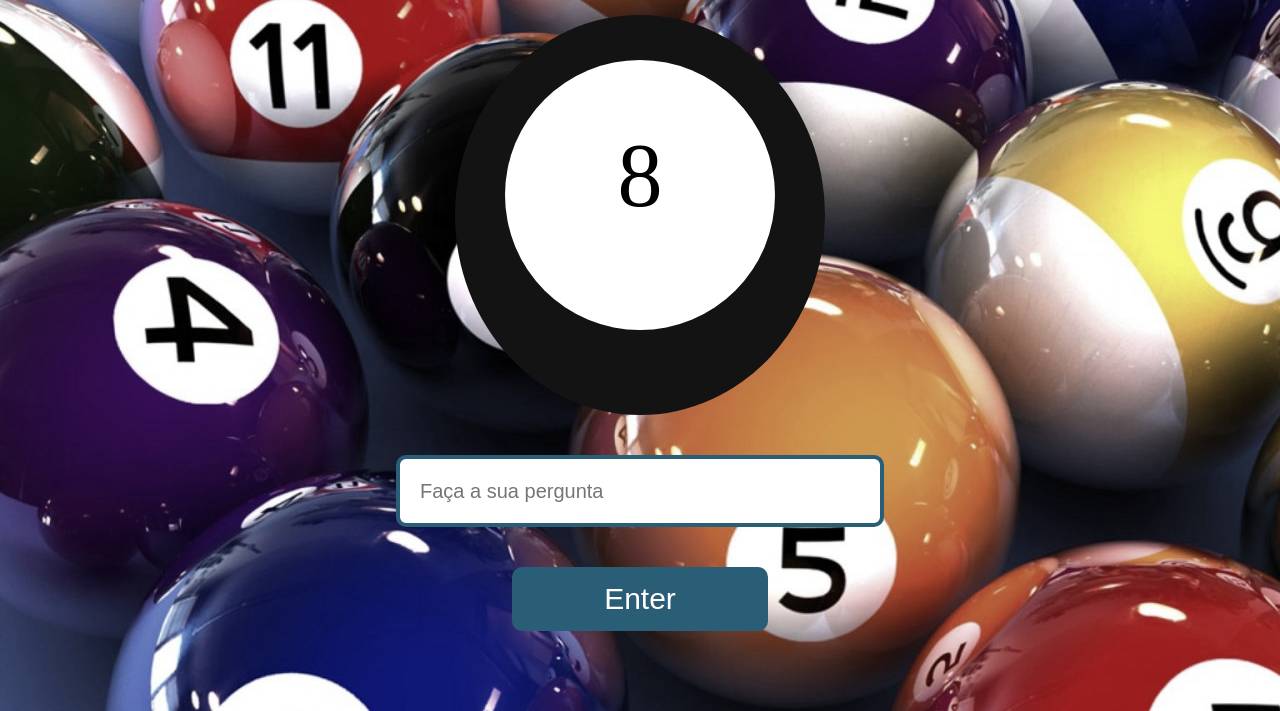
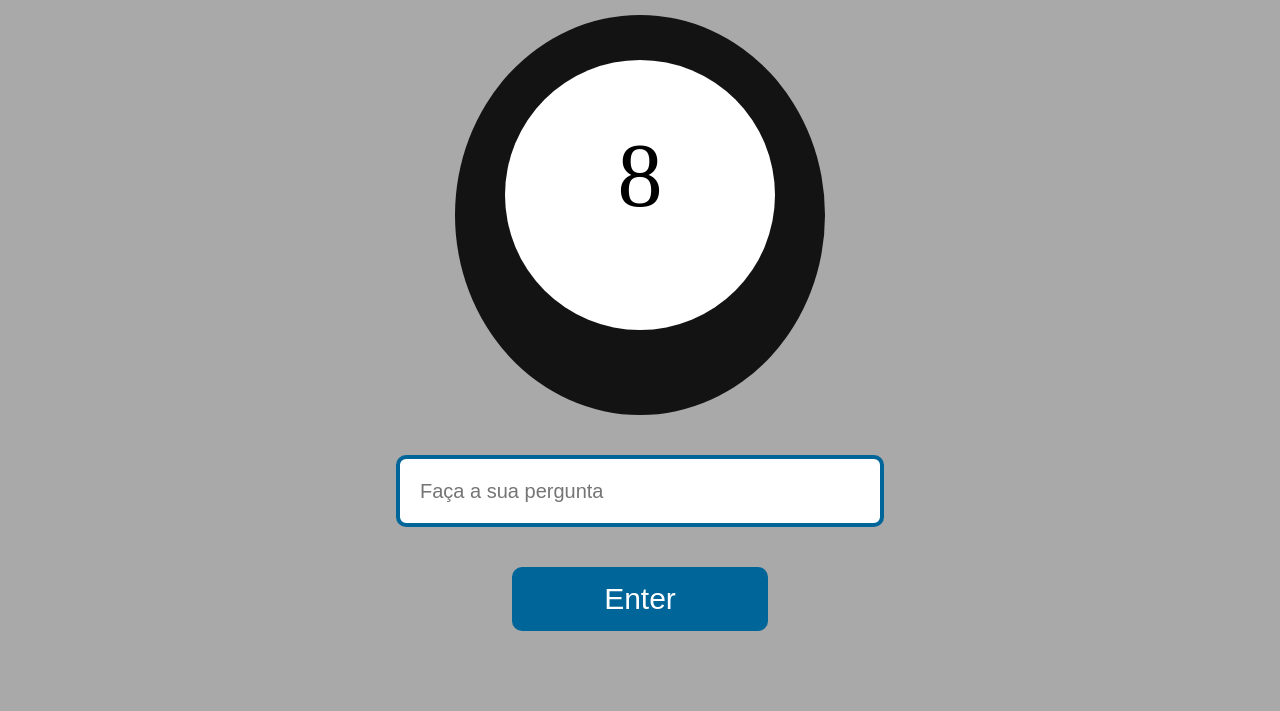
Before and after one commit to Kenzie-Academy-Brasil-Developers/entrega-construa-um-jogo-de-azar-sprint-3-VicenteCarlos, a plain HTML site: page index.html in a window 1280 px wide. Shown: the part 172-883 px from the top of the page. Drawn offline with Linux system fonts and the light colour scheme.

Commit message:
Plano de Fundo Alterado. 🔧

```diff
--- a/assets/css/style.css
+++ b/assets/css/style.css
@@ -1,6 +1,5 @@
 html {
-    background-image: url(/assets/img/bolas-de-bilhar.jpg);
-    filter: grayscale(50%);
+    background-color: darkgrey;
 }
 
 main {
```
